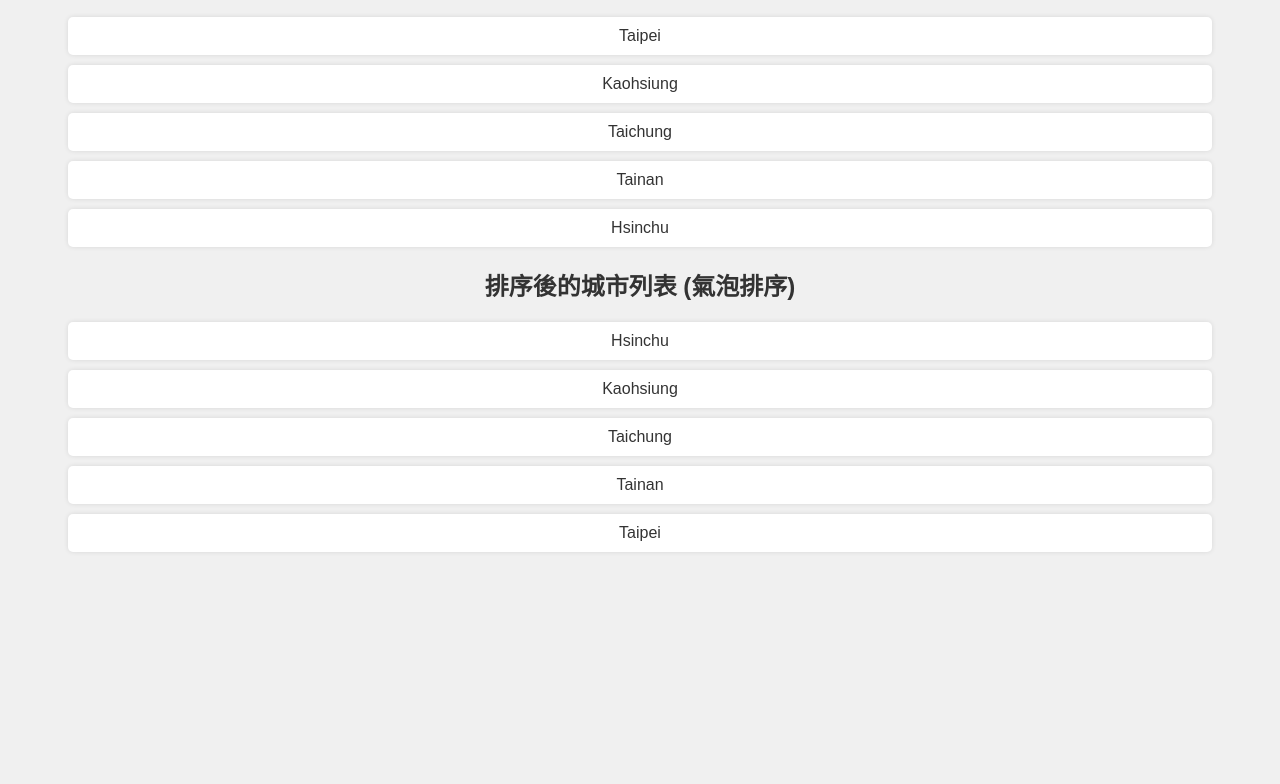
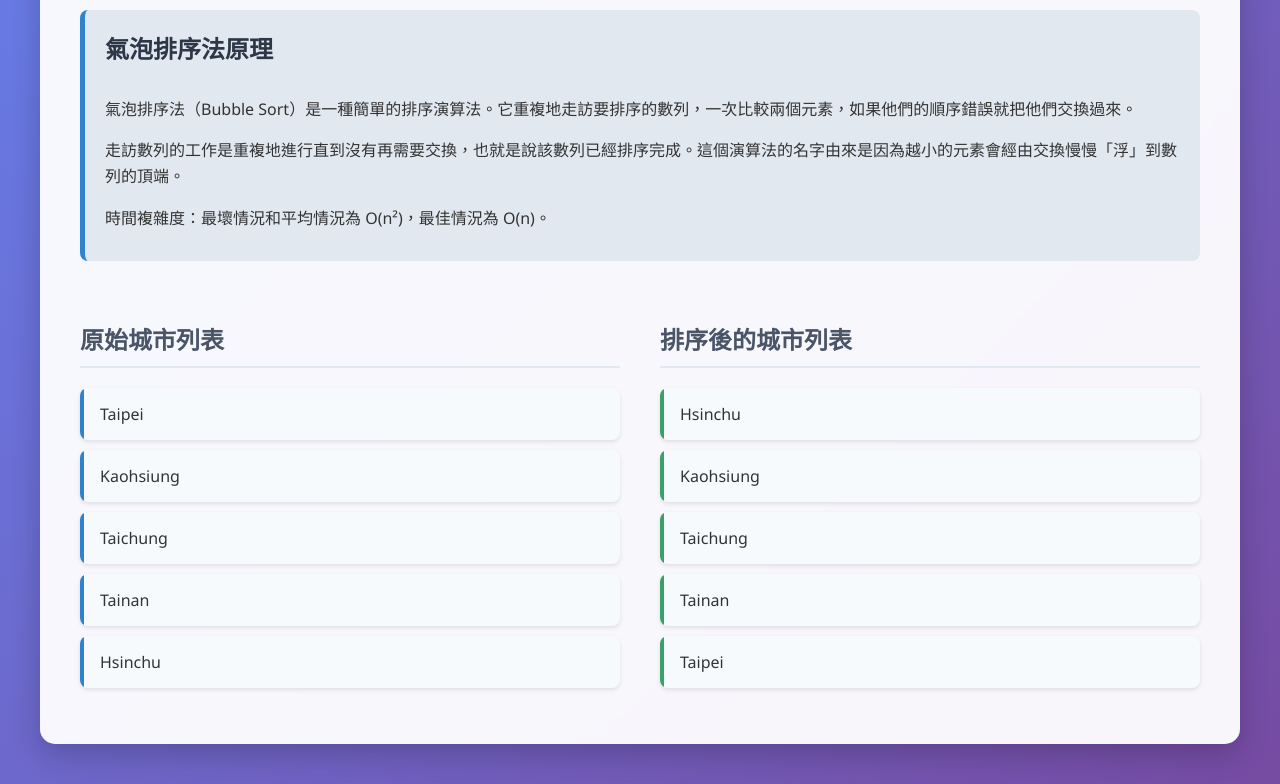
Before and after one commit to lceng2780-crypto/xun1129, a plain HTML site: page index.html in a window 1280 px wide. Shown: the part 185-969 px from the top of the page. Before the commit the page ends 811 px from the top, so only its background shows below. Drawn offline with Linux system fonts and the light colour scheme.

Commit message:
哈哈哈

```diff
--- a/index.html
+++ b/index.html
@@ -3,33 +3,119 @@
 <head>
     <meta charset="UTF-8">
     <meta name="viewport" content="width=device-width, initial-scale=1.0">
-    <title>城市排序列表</title>
+    <title>城市排序列表 - 氣泡排序法</title>
     <style>
         body {
-            font-family: Arial, sans-serif;
-            background-color: #f0f0f0;
+            font-family: 'Segoe UI', Tahoma, Geneva, Verdana, sans-serif;
+            background: linear-gradient(135deg, #667eea 0%, #764ba2 100%);
             color: #333;
-            text-align: center;
-            padding: 50px;
+            margin: 0;
+            padding: 20px;
+            min-height: 100vh;
+            display: flex;
+            flex-direction: column;
+            align-items: center;
+        }
+        .container {
+            max-width: 1200px;
+            background-color: rgba(255, 255, 255, 0.95);
+            border-radius: 15px;
+            box-shadow: 0 10px 30px rgba(0, 0, 0, 0.2);
+            padding: 40px;
+            margin: 20px;
+            backdrop-filter: blur(10px);
         }
         h1 {
-            color: #007bff;
+            color: #4a5568;
+            text-align: center;
+            margin-bottom: 30px;
+            font-size: 2.5em;
+            text-shadow: 2px 2px 4px rgba(0,0,0,0.1);
+        }
+        .principle {
+            background-color: #e2e8f0;
+            border-left: 5px solid #3182ce;
+            padding: 20px;
+            margin-bottom: 40px;
+            border-radius: 8px;
+        }
+        .principle h2 {
+            color: #2d3748;
+            margin-top: 0;
+        }
+        .principle p {
+            line-height: 1.6;
+            margin-bottom: 10px;
+        }
+        .lists-container {
+            display: flex;
+            justify-content: space-around;
+            flex-wrap: wrap;
+            gap: 40px;
+        }
+        .list-section {
+            flex: 1;
+            min-width: 300px;
+        }
+        h2 {
+            color: #4a5568;
+            border-bottom: 2px solid #e2e8f0;
+            padding-bottom: 10px;
+            margin-bottom: 20px;
         }
         ul {
             list-style-type: none;
             padding: 0;
         }
         li {
-            background-color: #fff;
-            margin: 10px;
-            padding: 10px;
-            border-radius: 5px;
-            box-shadow: 0 0 5px rgba(0,0,0,0.1);
+            background-color: #f7fafc;
+            margin: 10px 0;
+            padding: 15px 20px;
+            border-radius: 8px;
+            box-shadow: 0 2px 4px rgba(0,0,0,0.1);
+            transition: transform 0.2s, box-shadow 0.2s;
+            position: relative;
+            overflow: hidden;
+        }
+        li:hover {
+            transform: translateY(-5px);
+            box-shadow: 0 4px 8px rgba(0,0,0,0.15);
+        }
+        li:before {
+            content: '';
+            position: absolute;
+            top: 0;
+            left: 0;
+            width: 4px;
+            height: 100%;
+            background-color: #3182ce;
+        }
+        .sorted li:before {
+            background-color: #38a169;
+        }
+        @media (max-width: 768px) {
+            .lists-container {
+                flex-direction: column;
+            }
+            h1 {
+                font-size: 2em;
+            }
         }
     </style>
 </head>
 <body>
-    <h1>城市排序列表</h1>
+    <div class="container">
+        <h1>城市排序列表 - 氣泡排序法</h1>
+
+        <div class="principle">
+            <h2>氣泡排序法原理</h2>
+            <p>氣泡排序法（Bubble Sort）是一種簡單的排序演算法。它重複地走訪要排序的數列，一次比較兩個元素，如果他們的順序錯誤就把他們交換過來。</p>
+            <p>走訪數列的工作是重複地進行直到沒有再需要交換，也就是說該數列已經排序完成。這個演算法的名字由來是因為越小的元素會經由交換慢慢「浮」到數列的頂端。</p>
+            <p>時間複雜度：最壞情況和平均情況為 O(n²)，最佳情況為 O(n)。</p>
+        </div>
+
+        <div class="lists-container">
+            <div class="list-section">
                 <h2>原始城市列表</h2>
                 <ul>
                     <li>Taipei</li>
@@ -38,13 +124,18 @@
                     <li>Tainan</li>
                     <li>Hsinchu</li>
                 </ul>
-    <h2>排序後的城市列表 (氣泡排序)</h2>
-    <ul>
+            </div>
+            <div class="list-section">
+                <h2>排序後的城市列表</h2>
+                <ul class="sorted">
                     <li>Hsinchu</li>
                     <li>Kaohsiung</li>
                     <li>Taichung</li>
                     <li>Tainan</li>
                     <li>Taipei</li>
                 </ul>
+            </div>
+        </div>
+    </div>
 </body>
 </html>
```
Lines whose indentation alone changed are shown as unchanged.
